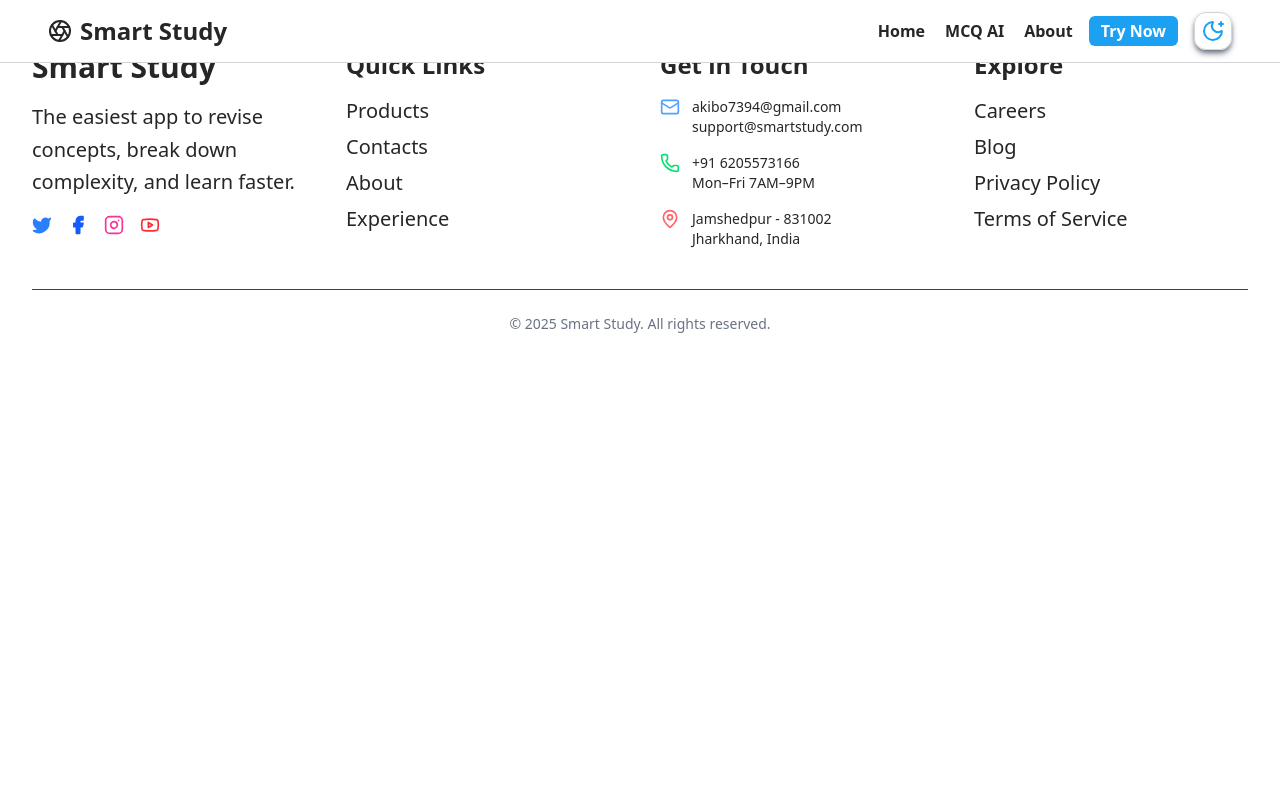
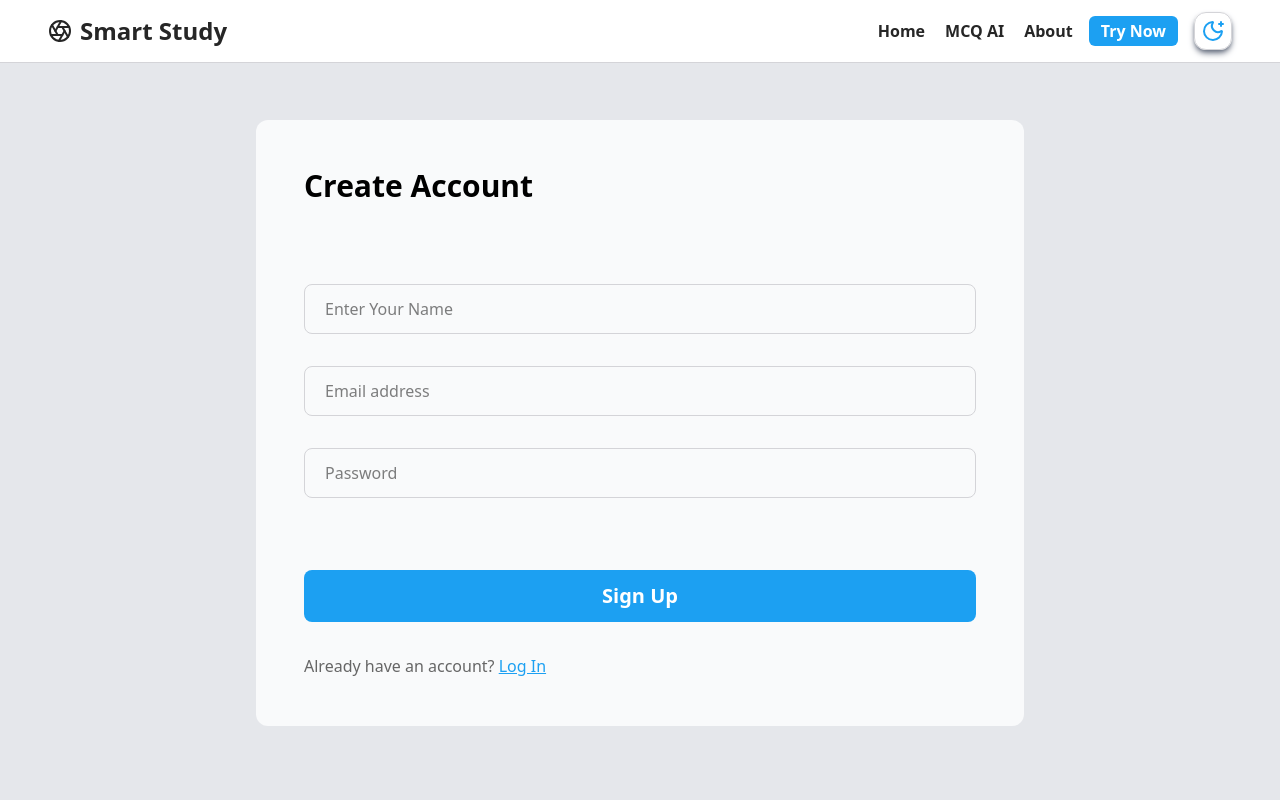
Before and after one commit to MohammadAkib404/study-buddy, a React (Vite) app in the folder client/: page /register in a window 1280 px wide. Shown: the top 800 px of the page. Built offline with nearby package versions, Linux system fonts and the light colour scheme; no server answers.

Commit message:
Add registration functionality with form handling and API integration

```diff
--- a/client/package.json
+++ b/client/package.json
@@ -16,7 +16,7 @@
     "pdfjs-dist": "^5.4.54",
     "react": "^19.1.0",
     "react-dom": "^19.1.0",
-    "react-router-dom": "^7.8.0",
+    "react-router-dom": "^7.10.1",
     "react-toastify": "^11.0.5",
     "tailwindcss": "^4.1.11"
   },
--- /dev/null
+++ b/client/src/Api/auth.js
@@ -0,0 +1,7 @@
+import axios from 'axios';
+
+axios.defaults.withCredentials = true;
+
+const API = "http://localhost:5000/api/auth";
+
+export const register = (data) => axios.post(`${API}/register`, data);
--- a/client/src/App.jsx
+++ b/client/src/App.jsx
@@ -5,6 +5,7 @@ import Footer from './Components/Footer'
 import Quiz from './Pages/Quiz'
 import { BrowserRouter, Route, Routes } from 'react-router-dom'
 import TextExtractor from './Pages/Text_Extractor'
+import { Register } from './AuthPages/Register'
 
 
 function App() {
@@ -16,6 +17,7 @@ function App() {
           <Route path='/' element={<Home />} />
           <Route path='/text-extractor' element={<TextExtractor />} />
           <Route path='/quiz' element={<Quiz />} />
+          <Route path='/register' element={<Register />} />
         </Routes>
         <Footer />
       </BrowserRouter>
--- /dev/null
+++ b/client/src/AuthPages/Register.jsx
@@ -0,0 +1,53 @@
+import React from 'react'
+import { useState } from 'react'
+import { register } from '../Api/auth'
+
+export const Register = () => {
+
+  const [form, setForm] = useState({
+    name: "",
+    email: "",
+    password: "",
+  })
+
+  const handleSubmit = async (e) => {
+    e.preventDefault();
+    console.log(form);
+    const {name, email, password} = form;
+    if(!form.name || !form.email || !form.password){
+      return console.log('Missing Detaills');
+    }
+    const res = await register({name, email, password});
+    console.log(res);
+  }
+
+  const handleChange = (e) => {
+      setForm(prev => ({
+        ...prev,
+        [e.target.name]: e.target.value
+      }))
+      console.log(form);
+  }
+
+  return (
+    <section className='h-screen pt-30 bg-gray-200 flex justify-center'>
+      <form className='bg-gray-50 w-6/10 h-max flex flex-col gap-8 p-12 rounded-xl'>
+
+        <h1 className='text-3xl font-bold mb-12'>Create Account</h1>
+
+        <input type="text" name='name' placeholder='Enter Your Name' value={form.name} onChange={handleChange} required className='border border-border px-5 py-3 rounded-lg' />
+
+        <input type="email" name='email' placeholder='Email address' value={form.email} onChange={handleChange} required className='border border-border px-5 py-3 rounded-lg' />
+        <input type="password" name='password' placeholder='Password' value={form.password} onChange={handleChange} required className='border border-border px-5 py-3 rounded-lg'/>
+
+        <button onClick={handleSubmit} className='bg-brand text-xl text-base font-semibold p-3 rounded-lg mt-10'>Sign Up</button>
+
+        <p>
+          <span className='text-muted'>Already have an account? </span>
+          <a className='text-brand underline'>Log In</a>
+          </p>
+
+      </form>
+    </section>
+  )
+}
```
Also changed, not shown: 1 other file (tests, documents, lock files or other folders).
